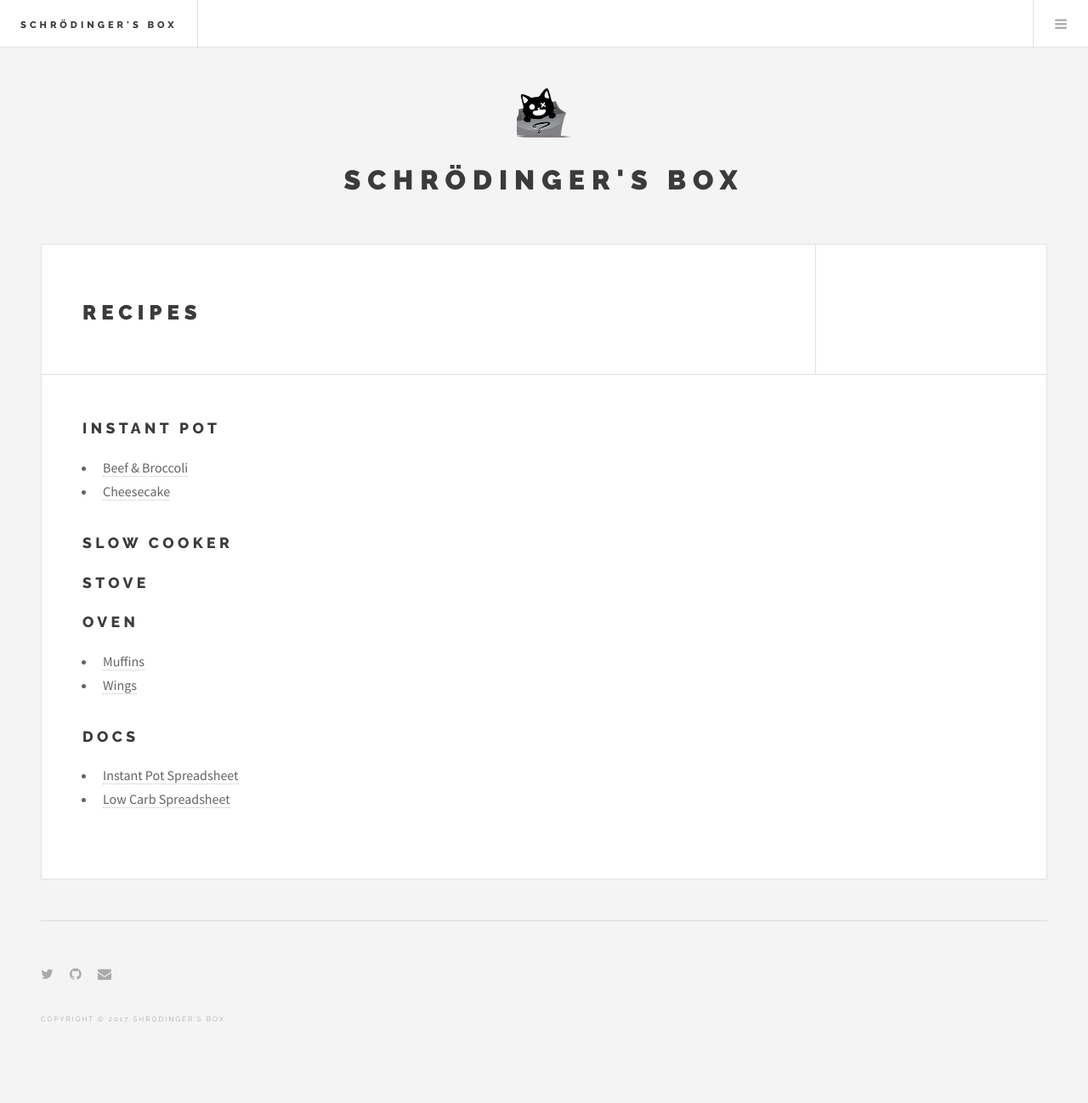
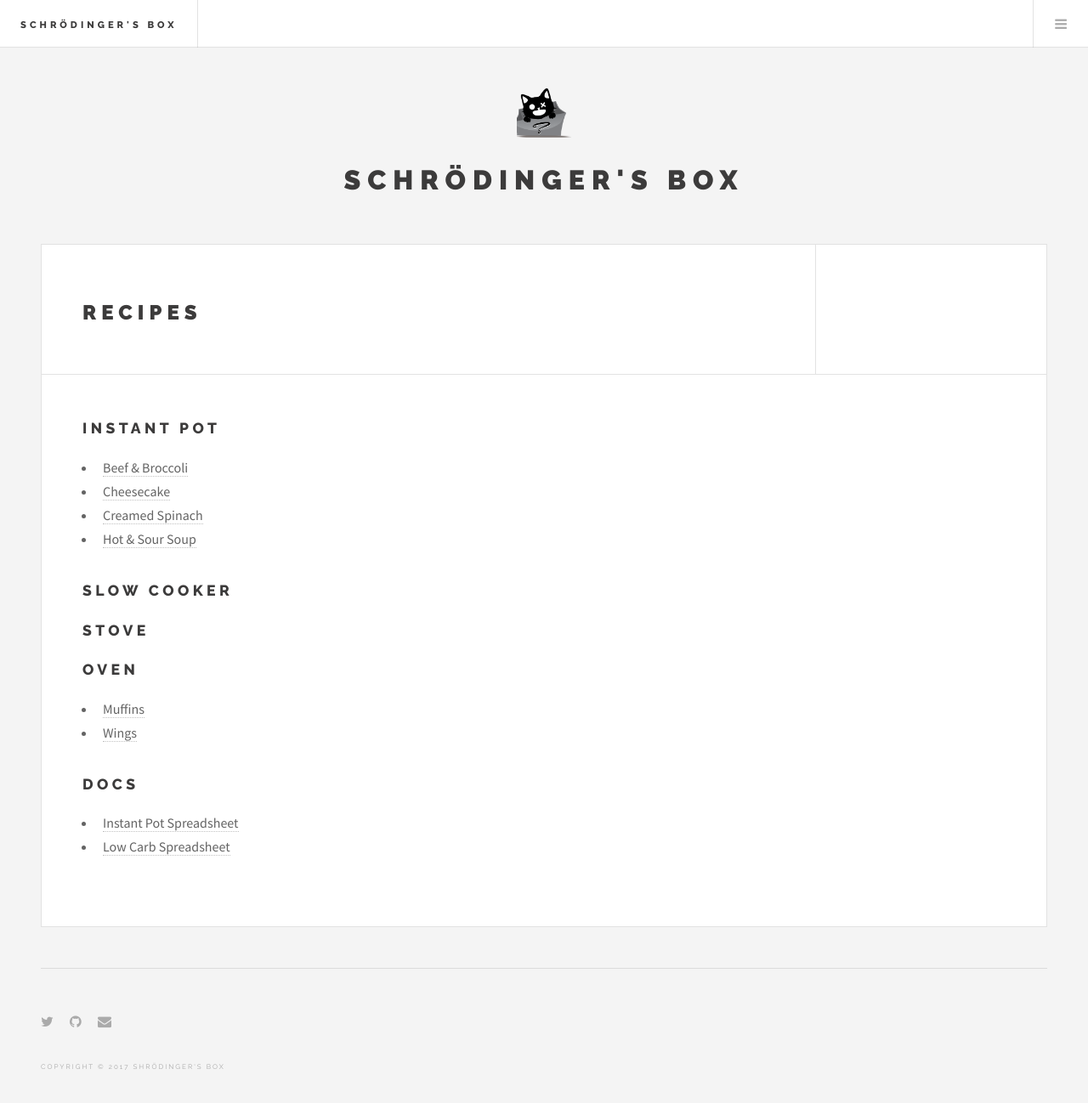
Before and after one commit to schrodingersbox/schrodingersbox.github.io, a Jekyll site: the page built from recipes.html, in a window 1280 px wide and 1326 px high. Shown: the top 1298 px of the window at 85% size. Built offline with Jekyll 4.4.1, drawn with Linux system fonts in a browser that asks for light colours.

Commit message:
Added creamed spinach and hot & sour soup

```diff
--- a/recipes.html
+++ b/recipes.html
@@ -7,6 +7,8 @@ title: Recipes
 <ul>
 	<li><a href="https://www.pressurecookrecipes.com/instant-pot-beef-broccoli/" target="_blank">Beef & Broccoli</a></li>
 	<li><a href="https://www.ourpaleolife.com/instant-pot-low-carb-cheesecake-keto-primal/" target="_blank">Cheesecake</a></li>
+	<li><a href="https://www.staysnatched.com/instant-pot-creamed-spinach/" target="_blank">Creamed Spinach</a></li>
+	<li><a href="https://pressureluckcooking.com/recipe/instant-pot-hot-sour-soup/" target="_blank">Hot & Sour Soup</a></li>
 </ul>
 
 <h2>Slow Cooker</h2>
```
